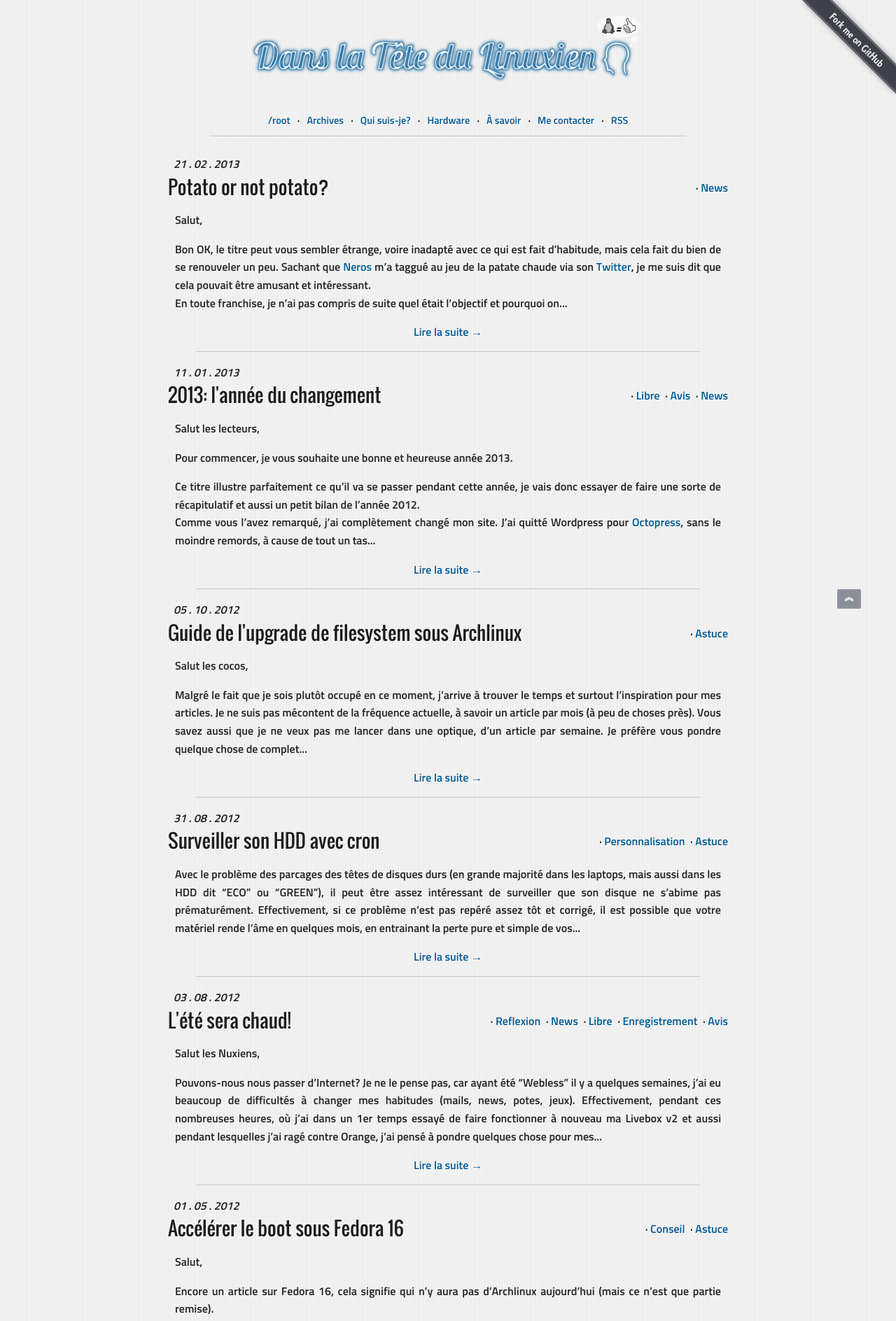
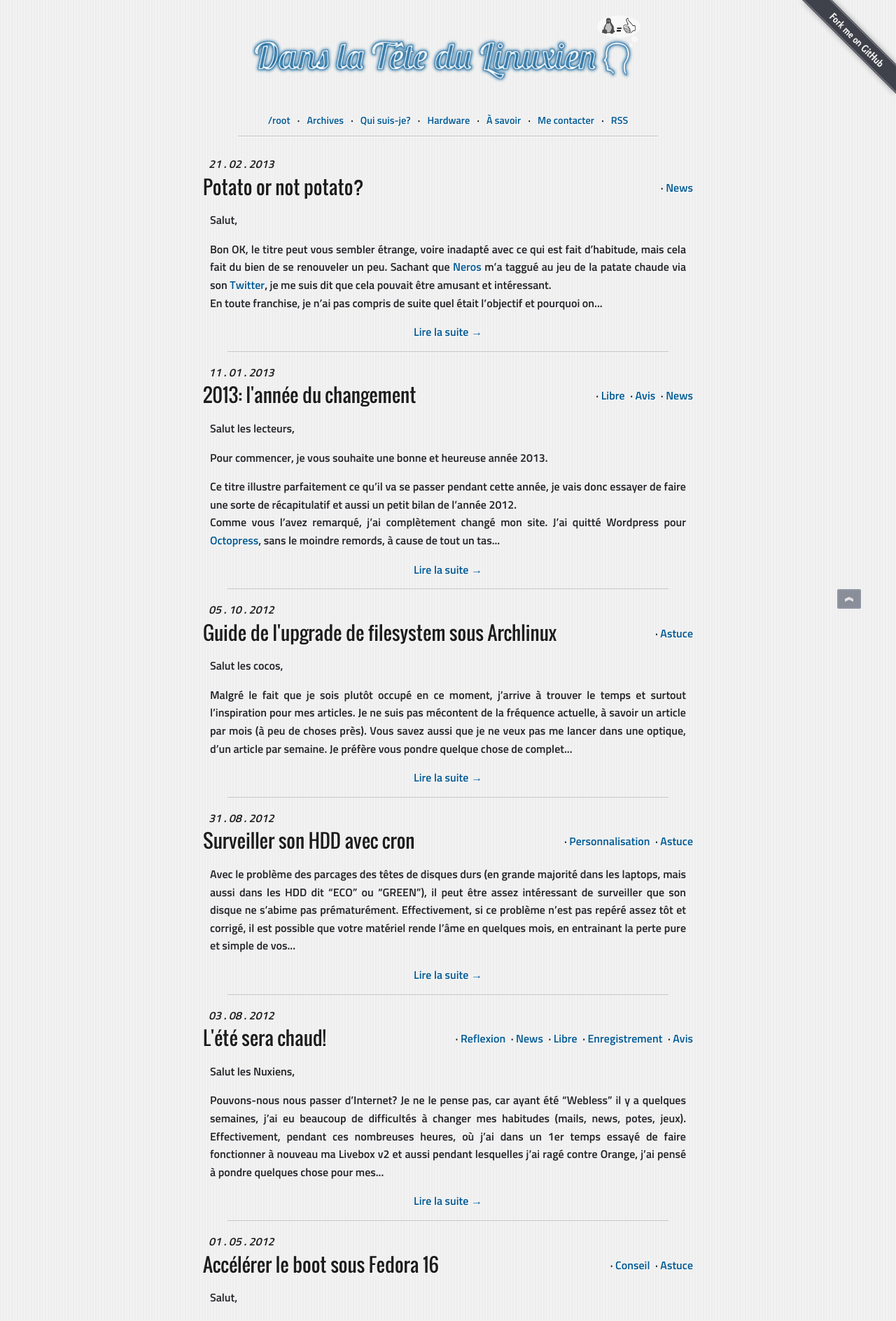
Before and after one commit to roberts-sandbox/test-ypnose, a Jekyll site: the page built from index.html, in a window 1280 px wide. Shown: the top 1888 px of the page at 70% size. Built offline with Jekyll 4.4.1, drawn with Linux system fonts in a browser that asks for light colours.

Commit message:
New Blog URL

```diff
--- a/_layouts/default.html
+++ b/_layouts/default.html
@@ -51,7 +51,7 @@
 		<div>
 			Blogs amis:
 			<a href="http://lazonelibre.eklablog.com/">Dempiller</a>  &#124;
-			<a href="http://schoewilliam.legtux.org/">Schoewilliam</a>  &#124;
+			<a href="http://schoewilliam.fr/">Schoewilliam</a>  &#124;
 			<a href="http://blog.rolinh.ch/">Rolinh</a>  &#124;
 			<a href="http://postblue.info/">Postblue</a>
 		</div>
--- a/assets/css/style.css
+++ b/assets/css/style.css
@@ -40,7 +40,7 @@
 }
 
 #container {
-	max-width:850px;
+	max-width:750px;
 	margin:20px auto;
 }
 
@@ -329,7 +329,7 @@
 }
 
 article {
-	max-width:800px;
+	max-width:700px;
 	margin:auto;
 	text-align:justify;
 	line-height:1.8em;
--- a/robots.txt
+++ /dev/null
@@ -1,3 +0,0 @@
-User-Agent: *
-Disallow: /2013/04/avenir-saucisson/
-Disallow: /2013/04/avenir-saucisson/index.html
```
Also changed, not shown: 1 other file.
